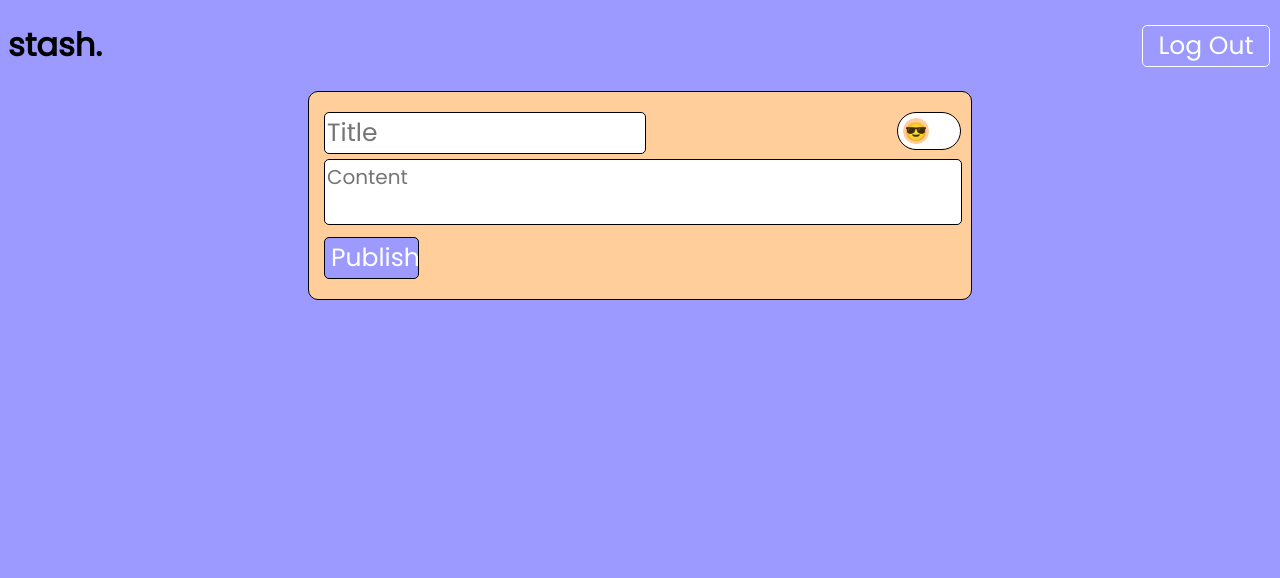
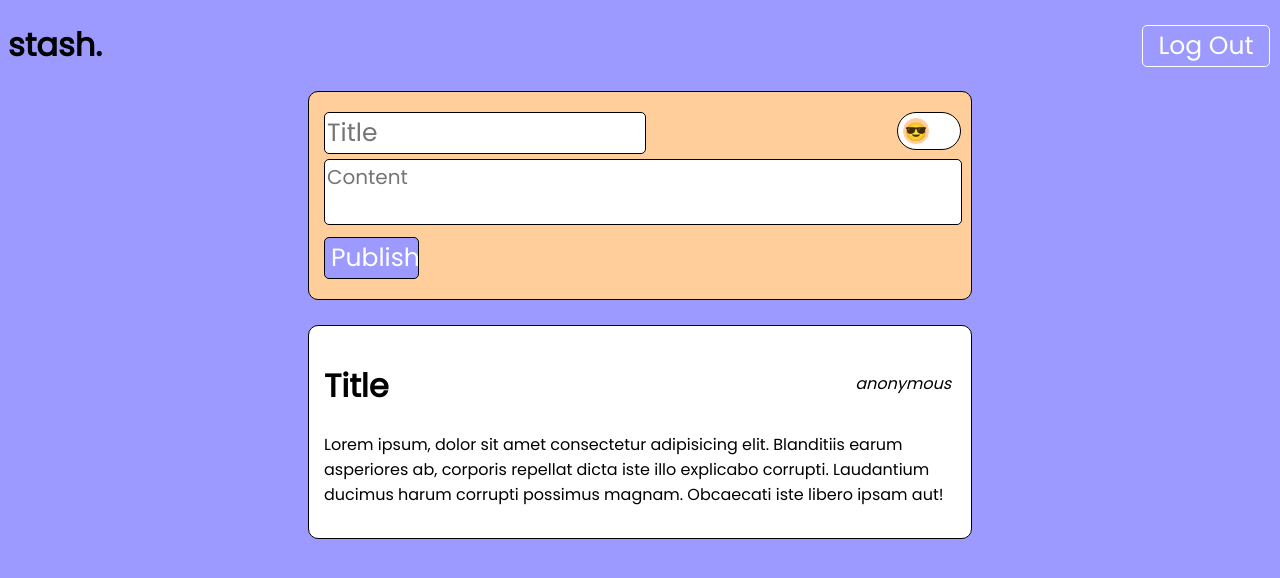
Before and after one commit to aimyv/lap-2-code-challenge, a plain HTML site: page client/feed.html in a window 1280 px wide. Drawn offline with Linux system fonts and the light colour scheme.

Commit message:
added post to feed

```diff
--- a/client/feed.html
+++ b/client/feed.html
@@ -20,5 +20,13 @@
         <input id="publish" type="submit" value="Publish">
     </div>
     <input id="out" type="button" value="Log Out" onclick="window.location.href='./index.html';">
+    <br>
+    <div id="allPosts">
+        <div id="post">
+            <h1>Title</h1>
+            <p>Lorem ipsum, dolor sit amet consectetur adipisicing elit. Blanditiis earum asperiores ab, corporis repellat dicta iste illo explicabo corrupti. Laudantium ducimus harum corrupti possimus magnam. Obcaecati iste libero ipsam aut!</p>
+            <em id="author">anonymous</em>
+        </div>
+    </div>
 </body>
 </html>
--- a/client/styles.css
+++ b/client/styles.css
@@ -54,7 +54,7 @@ input[type='submit']:hover,input[type='button']:hover {
     color: var(--purple);
 }
 
-p {
+main p {
     width: 100%;
     text-align: center;
     border-bottom: 1px solid #000;
@@ -104,6 +104,22 @@ textarea {
 #out:hover {
     background-color: white;
     color: var(--purple);
+}
+
+#allPosts {
+    background-color: white;
+    padding: 15px;
+    border: solid black 1px;
+    border-radius: 10px;
+    width: 50%;
+    margin: auto;
+    position: relative;
+}
+
+#author {
+    position: absolute;
+    top: 45px;
+    right: 20px;
 }
 
 /* Slider stuff below */
```
